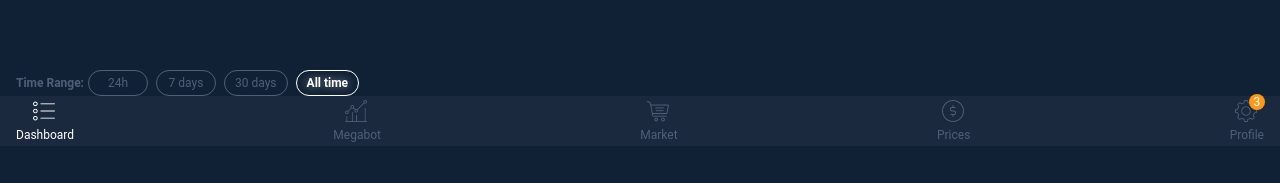
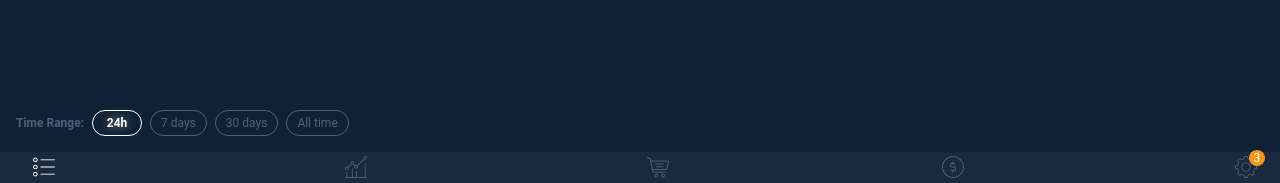
Before and after one commit to blurmb/test-tradebots, a React app: page / in a window 1280 px wide. Shown: the part 439-622 px from the top of the page. Built offline with nearby package versions, Linux system fonts and the light colour scheme.

Commit message:
TimeRangeSelector ui

```diff
--- a/src/features/TimeRangeSelector/index.ts
+++ b/src/features/TimeRangeSelector/index.ts
@@ -1,3 +1,4 @@
+export { TimeRangeSelector } from "./ui";
 export { timeRangeSlice, TimeRanges, TimeRangeToLabel } from "./model/slice";
 export type { TimeRange } from "./model/slice";
 export { getTimeRange } from "./model/selectors";
--- /dev/null
+++ b/src/features/TimeRangeSelector/ui/TimeRangeSelector.module.scss
@@ -0,0 +1,28 @@
+.wrapper {
+  display: flex;
+  flex-direction: row;
+  align-items: center;
+  gap: var(--spacing-base);
+
+  .lable {
+    flex-shrink: 0;
+    flex-grow: 0;
+    font-weight: var(--font-weight-bold);
+    color: var(--color-text-secondary);
+    font-size: var(--font-size-small);
+  }
+
+  .chips {
+    display: flex;
+    flex-grow: 1;
+    flex-direction: row;
+    overflow-x: auto;
+    gap: var(--spacing-base);
+
+    &>* {
+      min-width: 50px;
+      flex-shrink: 0;
+      font-size: var(--font-size-small);
+    }
+  }
+}
--- /dev/null
+++ b/src/features/TimeRangeSelector/ui/index.tsx
@@ -0,0 +1,33 @@
+import { Chip } from "@src/shared/ui";
+import classes from "./TimeRangeSelector.module.scss";
+import classNames from "classnames";
+import { useAppDispatch, useAppSelector } from "@src/store/hooks";
+import { getTimeRange } from "../model/selectors";
+import { setTimeRange, TimeRangeToLabel } from "../model/slice";
+import { TimeRanges } from "../model/slice";
+
+type TimeRangeSelectorProps = {
+  className?: string;
+};
+export const TimeRangeSelector = ({ className }: TimeRangeSelectorProps) => {
+  const dispatch = useAppDispatch();
+  const timeRange = useAppSelector(getTimeRange);
+  return (
+    <div className={classNames(classes.wrapper, className)}>
+      <span className={classes.lable}>Time Range:</span>
+      <div className={classes.chips}>
+        {TimeRanges.map((range) => (
+          <Chip
+            key={range}
+            isActive={range === timeRange}
+            onClick={() => {
+              dispatch(setTimeRange(range));
+            }}
+          >
+            {TimeRangeToLabel[range]}
+          </Chip>
+        ))}
+      </div>
+    </div>
+  );
+};
--- a/src/pages/DashboardPage/ui/DashboardPage.module.scss
+++ b/src/pages/DashboardPage/ui/DashboardPage.module.scss
@@ -1,7 +1,9 @@
 .wrapper {
   display: flex;
   flex-direction: column;
-  gap: var(--spacing-base);
+  gap: var(--spacing-md);
+  padding: var(--spacing-md) 0;
+  height: 100%;
 
   &>*:not(.chart) {
     padding: 0 var(--spacing-md);
@@ -18,31 +20,4 @@
   .bots {
     height: 225px;
   }
-
-  .settings {
-    display: flex;
-    flex-direction: row;
-    align-items: center;
-    gap: var(--spacing-sm);
-
-    .lable {
-      flex-shrink: 0;
-      font-weight: var(--font-weight-bold);
-      color: var(--color-text-secondary);
-      font-size: var(--font-size-small);
-    }
-
-    .chips {
-      display: flex;
-      flex-direction: row;
-      overflow-x: auto;
-      gap: var(--spacing-base);
-
-      &>* {
-        min-width: 60px;
-        flex-shrink: 0;
-        font-size: var(--font-size-small);
-      }
-    }
-  }
 }
--- a/src/pages/DashboardPage/ui/index.tsx
+++ b/src/pages/DashboardPage/ui/index.tsx
@@ -1,31 +1,13 @@
-import { Chip } from "@src/shared/ui";
 import classes from "./DashboardPage.module.scss";
-import { useState } from "react";
+import { TimeRangeSelector } from "@src/features/TimeRangeSelector/ui";
 
 export const DashboardPage = () => {
-  const [activeIndex, setActiveIndex] = useState(3);
   return (
     <div className={classes.wrapper}>
       <div className={classes.balance}>balance</div>
       <div className={classes.chart}>chart</div>
       <div className={classes.bots}>bots</div>
-      <div className={classes.settings}>
-        <span className={classes.lable}>Time Range:</span>
-        <div className={classes.chips}>
-          <Chip isActive={activeIndex === 0} onClick={() => setActiveIndex(0)}>
-            24h
-          </Chip>
-          <Chip isActive={activeIndex === 1} onClick={() => setActiveIndex(1)}>
-            7 days
-          </Chip>
-          <Chip isActive={activeIndex === 2} onClick={() => setActiveIndex(2)}>
-            30 days
-          </Chip>
-          <Chip isActive={activeIndex === 3} onClick={() => setActiveIndex(3)}>
-            All time
-          </Chip>
-        </div>
-      </div>
+      <TimeRangeSelector />
     </div>
   );
 };
```
